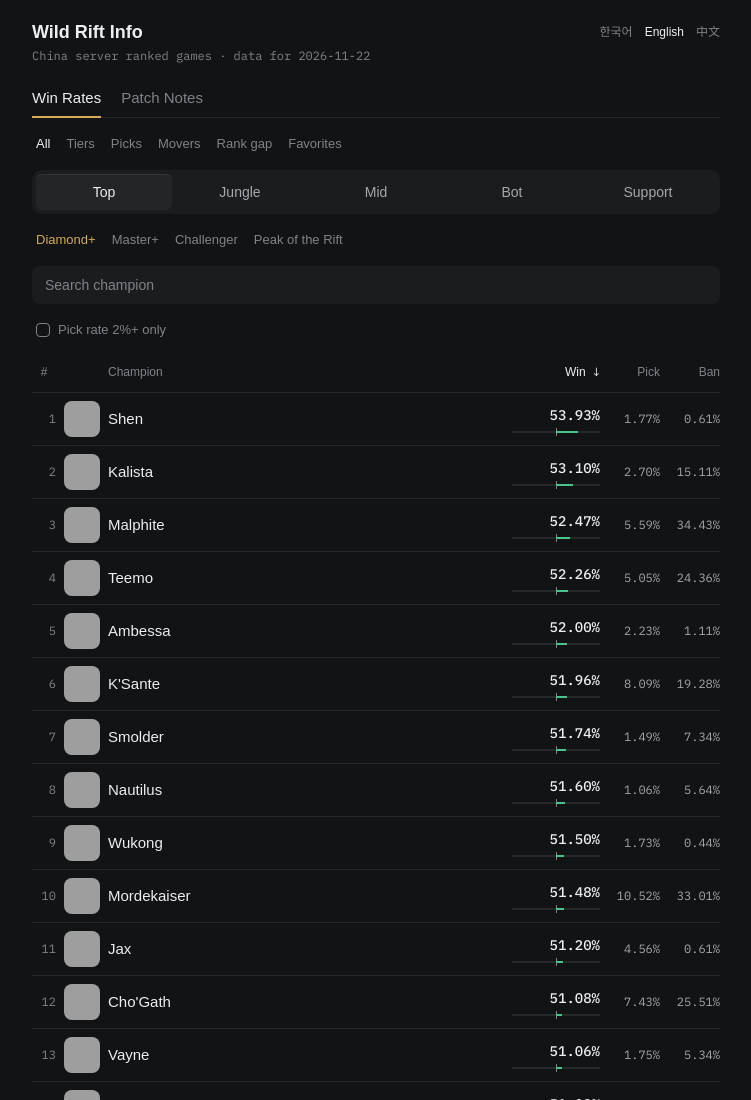
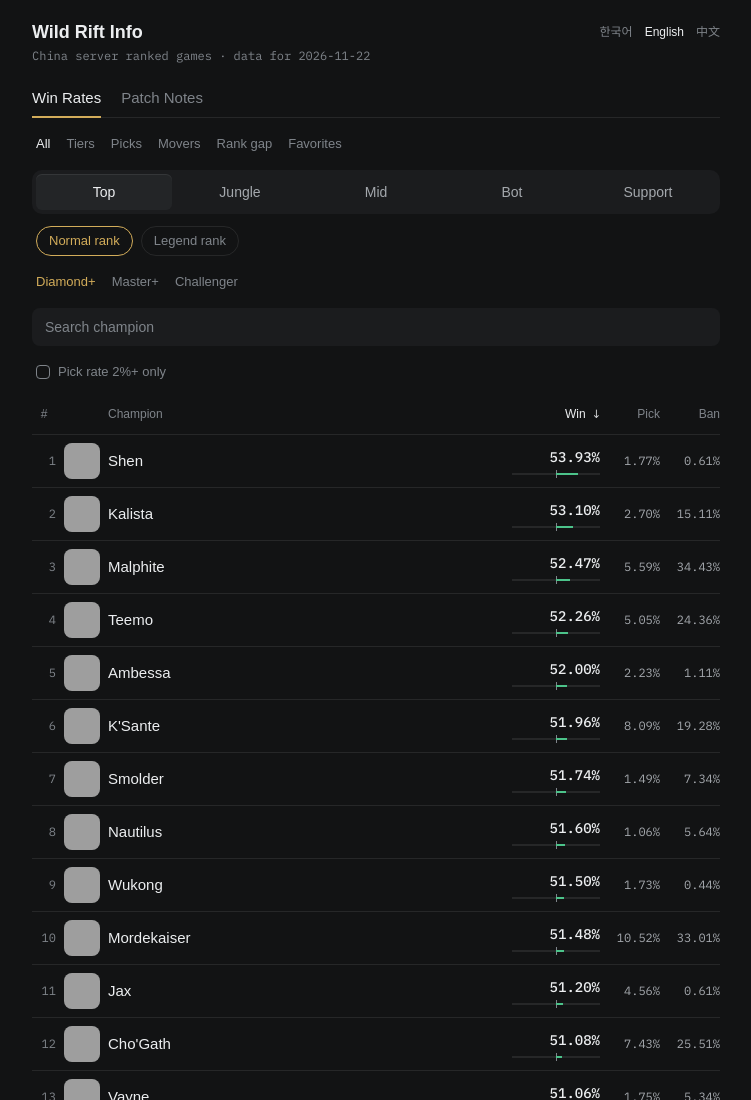
Before and after one commit to sykim-6894/wildrift-stats, a plain HTML site: page index.html in a window 1280 px wide. Shown: the top 1100 px of the page, without its empty margins (264-1015 px from the left). Drawn offline with Linux system fonts and the light colour scheme; grey boxes are pictures that could not be loaded; a web font is replaced by a local one.

Commit message:
승률표에 일반 랭크 / 전설 랭크 선택 추가
Co-Authored-By: Claude Sonnet 5.5 <noreply@anthropic.com>

```diff
--- a/index.html
+++ b/index.html
@@ -101,6 +101,11 @@ h1 span { color: inherit; }
   box-shadow: inset 0 1px 0 rgba(255, 255, 255, 0.08);
 }
 .row2 { display: flex; flex-direction: column; gap: 12px; }
+.groups { display: flex; gap: 8px; padding: 0 4px; }
+.groups button { font-size: 13px; line-height: 20px; color: var(--mute); padding: 4px 12px; border: 1px solid var(--line); border-radius: 999px; transition: color 140ms var(--ease), border-color 140ms var(--ease); }
+.groups button:hover { color: var(--sub); }
+.groups button[aria-pressed="true"] { color: var(--brass); border-color: var(--brass); }
+.grpnote { margin: 0; padding: 0 4px; font-size: 12px; line-height: 16px; color: var(--mute); }
 .tiers { display: flex; gap: 16px; flex-wrap: wrap; padding: 0 4px; }
 .tiers button { font-size: 13px; color: var(--mute); padding: 4px 0; transition: color 140ms var(--ease); }
 .tiers button:hover { color: var(--sub); }
@@ -397,7 +402,9 @@ a.orig:hover { color: var(--text); }
   <div class="controls">
     <div class="tabs" role="tablist" id="tabs"></div>
     <div class="row2">
+      <div class="groups" id="groups"></div>
       <div class="tiers" id="tiers"></div>
+      <p class="grpnote" id="grpnote" hidden></p>
       <input id="q" type="search" autocomplete="off">
       <button type="button" class="toggle" id="minpick" aria-pressed="false"><span class="box"></span><span id="minpick-label"></span></button>
     </div>
@@ -436,7 +443,9 @@ a.orig:hover { color: var(--text); }
       meta: '중국 서버 랭크 게임 기준 · {d} 집계',
       vStats: '승률표', vPatch: '패치 노트',
       pos: { 2: '탑', 5: '정글', 1: '미드', 3: '원딜', 4: '서폿' },
-      tier: { 1: '다이아+', 2: '마스터+', 3: '챌린저', 4: '최상위 큐' },
+      tier: { 1: '다이아+', 2: '마스터+', 3: '챌린저', 4: '전설 랭크' },
+      grpN: '일반 랭크', grpL: '전설 랭크', grpLabel: '랭크 종류',
+      grpNote: '중국 서버 峡谷之巅(초월자 이상) 구간입니다. 표본이 적어 승률이 크게 흔들릴 수 있습니다',
       posLabel: '포지션', tierLabel: '랭크 구간',
       search: '챔피언 검색', champ: '챔피언', win: '승률', pick: '픽률', ban: '밴률',
       foot1: '출처: 텐센트 리그 오브 레전드 모바일(중국 서버) 공식 랭크 통계. 한국 서버 통계는 공개되지 않아 중국 서버 수치를 보여줍니다.',
@@ -462,12 +471,12 @@ a.orig:hover { color: var(--text); }
       pdWait: '패치 후 기록이 이틀 이상 쌓이면 승률 변화가 표시됩니다',
       buildOther: '이 빌드는 {a} 기준 가이드입니다. {b} 전용 빌드는 가이드 사이트에 없어 그대로 보여드립니다',
       buildFor: '{a} 빌드입니다',
-      mTier: '티어', mGap: '구간 차이', gapTop: '최상위 큐', gapDiff: '차이', gapBase: '다이아+',
+      mTier: '티어', mGap: '구간 차이', gapTop: '전설 랭크', gapDiff: '차이', gapBase: '다이아+',
       tierRange: '상위 {a}~{b}%',
       tierNote: '승률, 픽률, 밴률을 합친 점수로 같은 포지션 안에서 나눈 등급입니다. 픽률이 낮은 챔피언은 승률을 덜 반영합니다. 위의 랭크 구간 기준입니다',
-      sGapUp: '최상위 큐에서 더 강한 챔피언', sGapUpD: '최상위 큐 승률이 다이아+보다 높은 순 · 최상위 큐 픽률 2% 이상',
-      sGapDown: '최상위 큐에서 약해지는 챔피언', sGapDownD: '최상위 큐 승률이 다이아+보다 낮은 순 · 최상위 큐 픽률 2% 이상',
-      gapNote: '다이아+와 최상위 큐의 승률 차이입니다. 최상위 큐는 표본이 적어 차이에 오차가 섞입니다',
+      sGapUp: '전설 랭크에서 더 강한 챔피언', sGapUpD: '전설 랭크 승률이 다이아+보다 높은 순 · 전설 랭크 픽률 2% 이상',
+      sGapDown: '전설 랭크에서 약해지는 챔피언', sGapDownD: '전설 랭크 승률이 다이아+보다 낮은 순 · 전설 랭크 픽률 2% 이상',
+      gapNote: '다이아+와 전설 랭크의 승률 차이입니다. 전설 랭크는 표본이 적어 차이에 오차가 섞입니다',
       mAll: '전체 순위', mPick: '추천', mMove: '변동', delta: '변동',
       sSleep: '꿀챔', sSleepD: '승률은 높은데 픽률이 낮은 챔피언',
       sBan: '밴 추천', sBanD: '승률과 픽률이 모두 높은 챔피언',
@@ -484,7 +493,9 @@ a.orig:hover { color: var(--text); }
       meta: 'China server ranked games · data for {d}',
       vStats: 'Win Rates', vPatch: 'Patch Notes',
       pos: { 2: 'Top', 5: 'Jungle', 1: 'Mid', 3: 'Bot', 4: 'Support' },
-      tier: { 1: 'Diamond+', 2: 'Master+', 3: 'Challenger', 4: 'Peak of the Rift' },
+      tier: { 1: 'Diamond+', 2: 'Master+', 3: 'Challenger', 4: 'Legend rank' },
+      grpN: 'Normal rank', grpL: 'Legend rank', grpLabel: 'Rank type',
+      grpNote: 'China server Peak of the Rift (Transcendent and above). Few games, so win rates can swing a lot',
       posLabel: 'Position', tierLabel: 'Rank tier',
       search: 'Search champion', champ: 'Champion', win: 'Win', pick: 'Pick', ban: 'Ban',
       foot1: 'Source: official ranked statistics for League of Legends Mobile (China server) from Tencent. Other regions do not publish statistics, so these are China server numbers.',
@@ -510,12 +521,12 @@ a.orig:hover { color: var(--text); }
       pdWait: 'Win rate changes appear once two days of data follow the patch',
       buildOther: 'This build is the guide for {a}. The guide site has no {b}-specific build, so it is shown as is',
       buildFor: '{a} build',
-      mTier: 'Tiers', mGap: 'Rank gap', gapTop: 'Peak', gapDiff: 'Gap', gapBase: 'Diamond+',
+      mTier: 'Tiers', mGap: 'Rank gap', gapTop: 'Legend', gapDiff: 'Gap', gapBase: 'Diamond+',
       tierRange: 'Top {a}-{b}%',
       tierNote: 'Grades within one position from a score combining win, pick and ban rate. Low pick rate counts less toward win rate. Uses the rank tier chosen above',
-      sGapUp: 'Stronger at the top', sGapUpD: 'Peak of the Rift win rate above Diamond+ · Peak pick rate 2%+',
-      sGapDown: 'Weaker at the top', sGapDownD: 'Peak of the Rift win rate below Diamond+ · Peak pick rate 2%+',
-      gapNote: 'Win rate gap between Diamond+ and Peak of the Rift. Peak has fewer games, so the gap includes noise',
+      sGapUp: 'Stronger in Legend rank', sGapUpD: 'Legend rank win rate above Diamond+ · Legend pick rate 2%+',
+      sGapDown: 'Weaker in Legend rank', sGapDownD: 'Legend rank win rate below Diamond+ · Legend pick rate 2%+',
+      gapNote: 'Win rate gap between Diamond+ and Legend rank. Legend rank has fewer games, so the gap includes noise',
       mAll: 'All', mPick: 'Picks', mMove: 'Movers', delta: 'Change',
       sSleep: 'Sleeper picks', sSleepD: 'High win rate, low pick rate',
       sBan: 'Worth banning', sBanD: 'High win rate and high pick rate',
@@ -533,6 +544,8 @@ a.orig:hover { color: var(--text); }
       vStats: '胜率榜', vPatch: '版本更新',
       pos: { 2: '上单', 5: '打野', 1: '中路', 3: '下路', 4: '辅助' },
       tier: { 1: '钻石以上', 2: '大师以上', 3: '王者', 4: '峡谷之巅' },
+      grpN: '普通排位', grpL: '峡谷之巅', grpLabel: '排位类型',
+      grpNote: '国服峡谷之巅（超越者及以上）分段。样本较少，胜率波动可能较大',
       posLabel: '位置', tierLabel: '段位',
       search: '搜索英雄', champ: '英雄', win: '胜率', pick: '登场率', ban: '禁用率',
       foot1: '数据来源：腾讯《英雄联盟手游》（国服）官方排位统计。其他地区未公开统计数据，因此显示的是国服数据。',
@@ -665,6 +678,19 @@ a.orig:hover { color: var(--text); }
     b.onclick = function () { state.pos = p; save(); render(); };
     tabs.appendChild(b);
   });
+  // 랭크 종류: 일반(다이아+, 마스터+, 챌린저)과 전설(峡谷之巅)
+  var LEGEND = '4', lastNormal = state.tier !== LEGEND ? state.tier : '1';
+  var groups = $('groups');
+  ['n', 'l'].forEach(function (g) {
+    var b = el('button');
+    b.type = 'button'; b.dataset.grp = g;
+    b.onclick = function () {
+      if (g === 'l') { if (state.tier !== LEGEND) lastNormal = state.tier; state.tier = LEGEND; }
+      else if (state.tier === LEGEND) state.tier = lastNormal;
+      save(); render();
+    };
+    groups.appendChild(b);
+  });
   var tiers = $('tiers');
   TIER.forEach(function (tr) {
     var b = el('button');
@@ -705,6 +731,8 @@ a.orig:hover { color: var(--text); }
     each($('views').children, function (b) { b.textContent = t(b.dataset.view === 'stats' ? 'vStats' : 'vPatch'); });
     tabs.setAttribute('aria-label', t('posLabel'));
     tiers.setAttribute('aria-label', t('tierLabel'));
+    groups.setAttribute('aria-label', t('grpLabel'));
+    each(groups.children, function (b) { b.textContent = t(b.dataset.grp === 'n' ? 'grpN' : 'grpL'); });
     each(tabs.children, function (b) { b.textContent = T[lang].pos[b.dataset.pos]; });
     each(tiers.children, function (b) { b.textContent = T[lang].tier[b.dataset.tier]; });
     $('q').placeholder = t('search'); $('q').setAttribute('aria-label', t('search'));
@@ -739,7 +767,13 @@ a.orig:hover { color: var(--text); }
     });
     $('q').hidden = state.mode !== 'all';
     tabs.hidden = state.mode === 'fav';
-    tiers.hidden = state.mode === 'gap';
+    var legend = state.tier === LEGEND;
+    tiers.hidden = state.mode === 'gap' || legend;
+    groups.hidden = state.mode === 'gap';
+    each(groups.children, function (b) { b.setAttribute('aria-pressed', (b.dataset.grp === 'l') === legend ? 'true' : 'false'); });
+    each(tiers.children, function (b) { b.hidden = b.dataset.tier === LEGEND; });
+    $('grpnote').hidden = !legend || state.mode === 'gap';
+    $('grpnote').textContent = t('grpNote');
     $('minpick').hidden = state.mode === 'fav' || state.mode === 'gap';
     $('minpick').setAttribute('aria-pressed', state.minPick ? 'true' : 'false');
     renderList();
@@ -823,7 +857,7 @@ a.orig:hover { color: var(--text); }
       return { g: g, items: scored.slice(from, to).map(function (x, i) { x.no = from + i + 1; return x; }) };
     });
   }
-  // 구간 차이: 최상위 큐(4)와 다이아+(1)의 승률 차이, 같은 포지션 기준
+  // 구간 차이: 전설 랭크(4)와 다이아+(1)의 승률 차이, 같은 포지션 기준
   function gaps() {
     var base = {};
     (D.stats['1'][state.pos] || []).forEach(function (r) { base[r[0]] = r; });
```
Also changed, not shown: template.html (+46 -12 lines).
